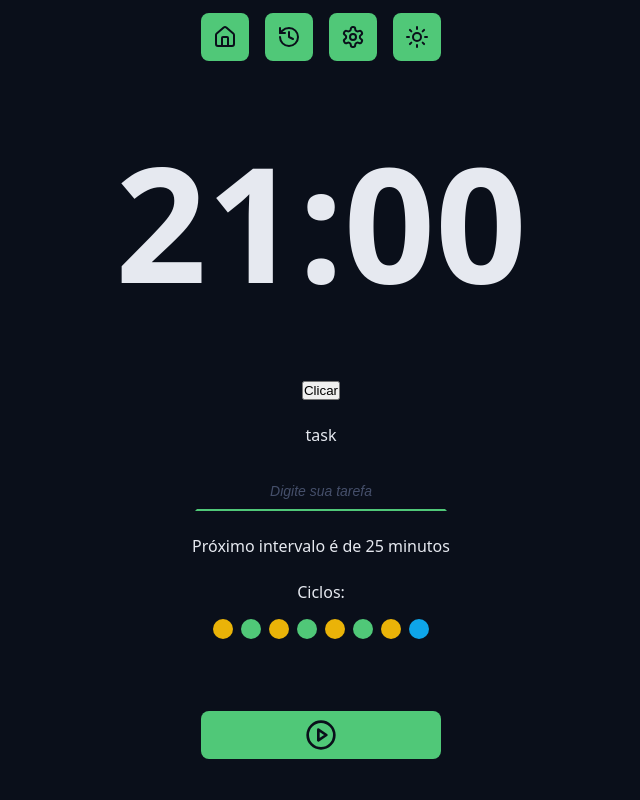
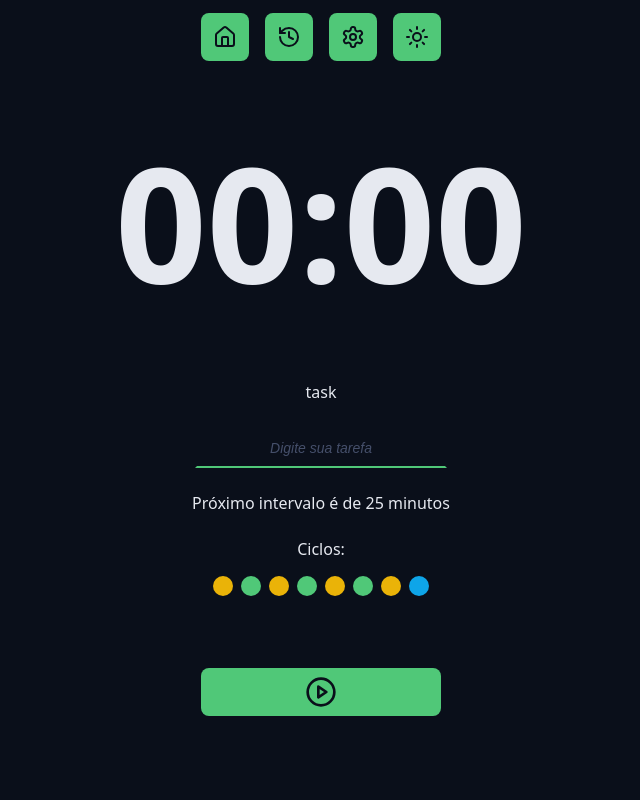
Before and after one commit to Dedealtograu/chronos-pomodoro, a React (Vite) app: page / in a window 1280 px wide. Shown: the part 240-1040 px from the top of the page, without its empty margins (319-959 px from the left). Built offline with nearby package versions, Linux system fonts and the light colour scheme.

Commit message:
Final da aula 52

```diff
--- a/src/App.tsx
+++ b/src/App.tsx
@@ -1,7 +1,7 @@
 import './styles/theme.css'
 import './styles/global.css'
 import { Home } from './pages/Home'
-import { TaskContextProvider } from './contexts/TaskContext'
+import { TaskContextProvider } from './contexts/TaskContext/TaskContextProvider'
 
 export function App() {
   return (
--- a/src/components/CountDown/index.tsx
+++ b/src/components/CountDown/index.tsx
@@ -1,5 +1,5 @@
 import styles from './styles.module.css'
-import { useTaskContext } from '../../contexts/TaskContext'
+import { useTaskContext } from '../../contexts/TaskContext/useTaskContext'
 
 export function CountDown() {
   const { state } = useTaskContext()
--- a/src/components/MainForm/index.tsx
+++ b/src/components/MainForm/index.tsx
@@ -1,28 +1,20 @@
+import { useRef } from 'react'
 import { DefaultInput } from '../DefaultInput'
 import { Cycles } from '../Cycles'
 import { DefaultButton } from '../DefaultButton'
 import { PlayCircleIcon } from 'lucide-react'
-import { useTaskContext } from '../../contexts/TaskContext'
 
 export function MainForm() {
-  const { setState } = useTaskContext()
+  const taskNameInput = useRef<HTMLInputElement>(null)
 
-  function handleClick() {
-    setState(prevState => {
-      return {
-        ...prevState,
-        formattedSecondsRemaining: '21:00',
-      }
-    })
+  function handleCreateNewTask(event: React.FormEvent<HTMLFormElement>) {
+    event.preventDefault()
   }
 
   return (
-    <form action='' className='form'>
-      <button type='button' className='formButton' onClick={handleClick}>
-        Clicar
-      </button>
+    <form onSubmit={handleCreateNewTask} action='' className='form'>
       <div className='formRow'>
-        <DefaultInput labelText='task' id='input' type='text' placeholder='Digite sua tarefa' />
+        <DefaultInput labelText='task' id='input' type='text' placeholder='Digite sua tarefa' ref={taskNameInput} />
       </div>
       <div className='formRow'>
         <p>Próximo intervalo é de 25 minutos</p>
--- /dev/null
+++ b/src/contexts/TaskContext/TaskContext.tsx
@@ -0,0 +1,15 @@
+import { createContext } from 'react'
+import { TaskStateModel } from '../../models/TaskStateModel'
+import { initialTaskState } from './initialTaskState'
+
+type TaskContextProps = {
+  state: TaskStateModel
+  setState: React.Dispatch<React.SetStateAction<TaskStateModel>>
+}
+
+const initialContextValue = {
+  state: initialTaskState,
+  setState: () => {},
+}
+
+export const TaskContext = createContext<TaskContextProps>(initialContextValue)
--- /dev/null
+++ b/src/contexts/TaskContext/TaskContextProvider.tsx
@@ -0,0 +1,12 @@
+import React, { useState } from 'react'
+import { TaskContext } from './TaskContext'
+import { initialTaskState } from './initialTaskState'
+
+type TaskContextProviderProps = {
+  children: React.ReactNode
+}
+
+export function TaskContextProvider({ children }: TaskContextProviderProps) {
+  const [state, setState] = useState(initialTaskState)
+  return <TaskContext.Provider value={{ state, setState }}>{children}</TaskContext.Provider>
+}
--- a/src/contexts/TaskContext/index.tsx
+++ /dev/null
@@ -1,40 +0,0 @@
-import { createContext, useContext, useState } from 'react'
-import { TaskStateModel } from '../../models/TaskStateModel'
-
-const initialState: TaskStateModel = {
-  tasks: [],
-  secondsRemaining: 0,
-  formattedSecondsRemaining: '21:00',
-  activeTask: null,
-  currentCycle: 0,
-  config: {
-    workTime: 25,
-    shortBreakTime: 5,
-    longBreakTime: 15,
-  },
-}
-
-type TaskContextProps = {
-  state: TaskStateModel
-  setState: React.Dispatch<React.SetStateAction<TaskStateModel>>
-}
-
-const initialContextValue = {
-  state: initialState,
-  setState: () => {},
-}
-
-export const TaskContext = createContext<TaskContextProps>(initialContextValue)
-
-type TaskContextProviderProps = {
-  children: React.ReactNode
-}
-
-export function TaskContextProvider({ children }: TaskContextProviderProps) {
-  const [state, setState] = useState(initialState)
-  return <TaskContext.Provider value={{ state, setState }}>{children}</TaskContext.Provider>
-}
-
-export function useTaskContext() {
-  return useContext(TaskContext)
-}
--- /dev/null
+++ b/src/contexts/TaskContext/initialTaskState.ts
@@ -0,0 +1,14 @@
+import { TaskStateModel } from '../../models/TaskStateModel'
+
+export const initialTaskState: TaskStateModel = {
+  tasks: [],
+  secondsRemaining: 0,
+  formattedSecondsRemaining: '00:00',
+  activeTask: null,
+  currentCycle: 0,
+  config: {
+    workTime: 25,
+    shortBreakTime: 5,
+    longBreakTime: 15,
+  },
+}
--- /dev/null
+++ b/src/contexts/TaskContext/useTaskContext.ts
@@ -0,0 +1,6 @@
+import { useContext } from 'react'
+import { TaskContext } from './TaskContext'
+
+export function useTaskContext() {
+  return useContext(TaskContext)
+}
```
